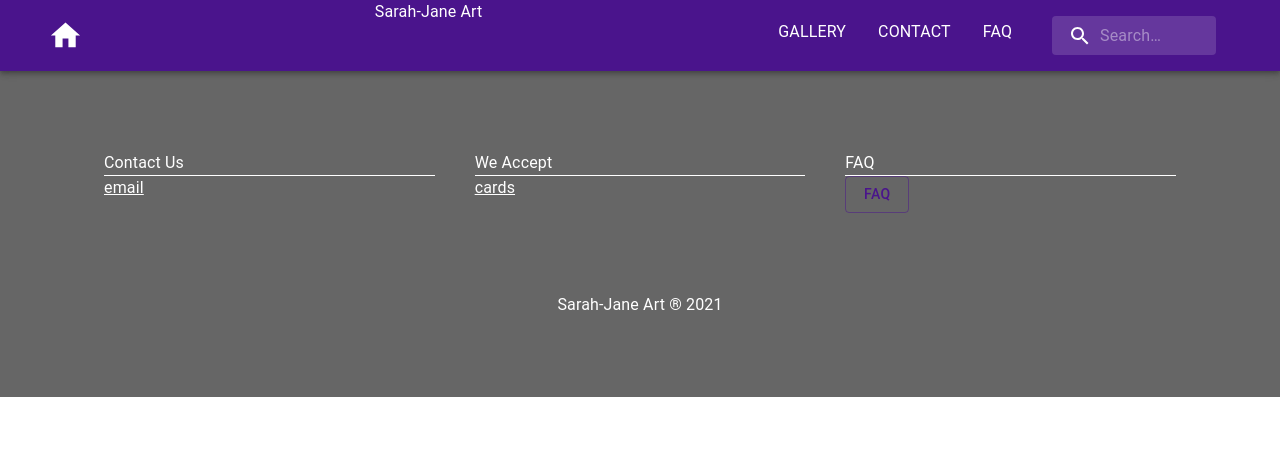
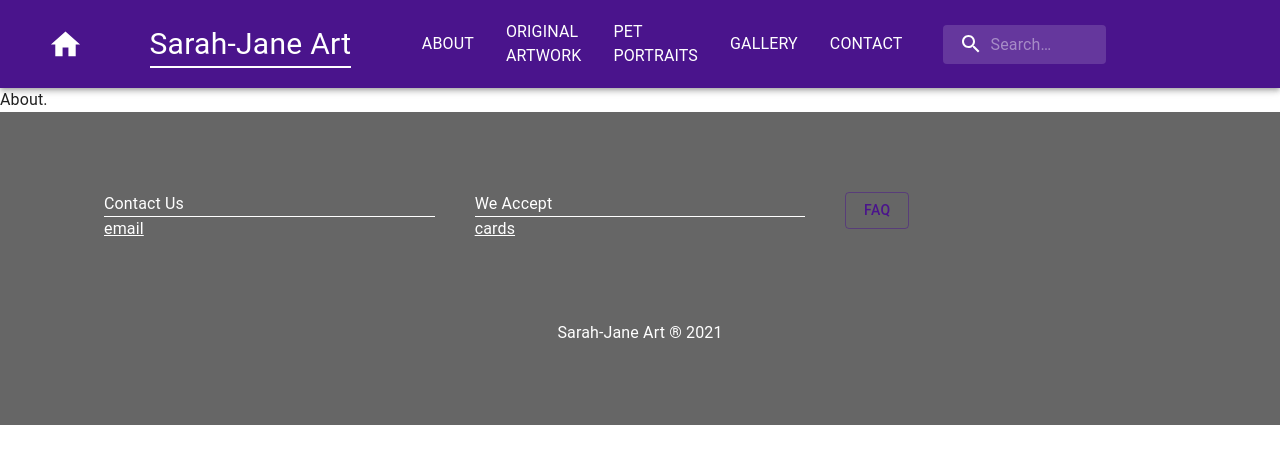
Before and after one commit to Pete-Senpai/gallery, a React (Create React App) app: page /about in a window 1280 px wide. Shown: the top 464 px of the page. Built offline with nearby package versions, Linux system fonts and the light colour scheme.

Commit message:
Adding more pages and centralizing buttons on NavBar

```diff
--- a/src/App.tsx
+++ b/src/App.tsx
@@ -5,7 +5,9 @@ import { purple } from '@mui/material/colors';
 import Home from 'pages/home';
 import Gallery from 'pages/gallery';
 import Contact from 'pages/contact';
-import FAQ from 'pages/faq';
+import About from 'pages/about';
+import OriginalArtwork from 'pages/original_artwork';
+import PetPortraits from 'pages/pet_portraits';
 import NavBar from 'components/navBar';
 import Footer from 'components/footer';
 import { Box, CssBaseline } from '@mui/material';
@@ -31,9 +33,11 @@ const App = () => {
             <Box component="main" sx={{display: "flex", width: "100%", height: "100%"}}>
               <Switch>
                 <Route path='/' exact component={Home} />
+                <Route path='/about' exact component={About} />
+                <Route path='/original_artwork' exact component={OriginalArtwork} />
+                <Route path='/pet_portraits' exact component={PetPortraits} />
                 <Route path='/gallery' exact component={Gallery} />
                 <Route path='/contact' exact component={Contact} />
-                <Route path='/faq' exact component={FAQ} />
               </Switch>
             </Box>
             <Footer />
--- a/src/components/footer/index.tsx
+++ b/src/components/footer/index.tsx
@@ -30,8 +30,7 @@ const Footer = () => {
                             </Box>
                         </Grid>
                         <Grid item xs={12} sm={4}>
-                            <Box borderBottom={1}>FAQ</Box>
-                            <Button href="/faq" variant="outlined">
+                            <Button href="/about" variant="outlined">
                                 FAQ
                             </Button>
                         </Grid>
--- a/src/components/navBar/index.tsx
+++ b/src/components/navBar/index.tsx
@@ -5,9 +5,11 @@ import SearchBar from '../searchBar/SearchBar';
 import { useHistory } from 'react-router-dom';
 
 const navLinks = [
+    { title: `about`, path: `/about` },
+    { title: `original artwork`, path: `/original_artwork` },
+    { title: `pet portraits`, path: `/pet_portraits`},
     { title: `gallery`, path: `/gallery` },
-    { title: `contact`, path: `/contact` },
-    { title: `faq`, path: `/faq` },
+    { title: `contact`, path: `/contact` }
 ];
 
 const NavBar = () => {
@@ -24,10 +26,10 @@ const NavBar = () => {
                         size="large">
                         <Home fontSize="large" />
                     </IconButton>
-                    <Typography>Sarah-Jane Art</Typography>
+                    <Typography sx={{alignSelf: "center", fontSize: 30, borderBottom: 2}}>Sarah-Jane Art</Typography>
                     <List component="nav" aria-labelledby="main navigation" sx={{display: "flex", justifyContent: "space-between"}}>
                         {navLinks.map(({ title, path }) => (
-                            <Box onClick={() => history.push(path)} key={title} sx={{textDecoration: "none", textTransform: "uppercase", color: "white"}}>
+                            <Box onClick={() => history.push(path)} key={title} sx={{textDecoration: "none", textTransform: "uppercase", color: "white", alignSelf: "center"}}>
                                 <ListItem button>
                                     <ListItemText primary={title} />
                                 </ListItem>
--- /dev/null
+++ b/src/pages/about/index.tsx
@@ -0,0 +1,9 @@
+import React from 'react';
+
+const About = () => {
+    return (
+        <>About.</>
+    );
+};
+
+export default About;
--- a/src/pages/faq/index.tsx
+++ /dev/null
@@ -1,9 +0,0 @@
-import React from 'react';
-
-const FAQ = () => {
-    return (
-        <>FAQ.</>
-    );
-};
-
-export default FAQ;
--- a/src/pages/home/index.tsx
+++ b/src/pages/home/index.tsx
@@ -4,7 +4,7 @@ import React from 'react';
 const Home = () => {
     return (
             <Container>
-                <Box m={2} pt={3} px={2} sx={{ bgcolor: '#cfe8fc', height: "25%", width: "100%" }}>
+                <Box m={2} pt={3} px={2} sx={{ bgcolor: '#cfe8fc', height: '400px', width: "100%" }}>
                     <Grid container spacing={2}>
                         <Grid item xs={6}>
                             <Typography align="center" borderBottom={1}>
@@ -18,8 +18,6 @@ const Home = () => {
                             <Card>
                                 <CardMedia
                                     component="img"
-                                    width= "100%"
-                                    height= "100%"
                                     image={"https://scontent.fbeg1-1.fna.fbcdn.net/v/t1.6435-9/241813029_4851381168313141_1523254842365993390_n.jpg?_nc_cat=107&ccb=1-5&_nc_sid=a26aad&_nc_eui2=AeFcPr5tm1sGSE40M_y5qAttp42ACN6CUZinjYAI3oJRmMzkkos_EBdb5waLU5rY0rPGAVYPUw-DaejmRc8ddxTy&_nc_ohc=tnCmVpAxAo4AX9EMtKo&_nc_ht=scontent.fbeg1-1.fna&oh=c79d2a00ab3e867184ed672a55bf49ae&oe=616BDE9D"}
                                     alt="photo"
                                 />
@@ -27,14 +25,12 @@ const Home = () => {
                         </Grid>
                     </Grid>
                 </Box>
-                <Box m={2} pt={3} px={2} sx={{ bgcolor: '#cfe8fc', height: "25%", width: "100%" }}>
+                <Box m={2} pt={3} px={2} sx={{ bgcolor: '#cfe8fc', height: '400px', width: "100%" }}>
                     <Grid container spacing ={2}>
                         <Grid item xs={6}>
                             <Card>
                                 <CardMedia
                                     component="img"
-                                    width= "100%"
-                                    height= "100%"
                                     image={"https://scontent.fbeg1-1.fna.fbcdn.net/v/t1.6435-9/209559220_4625822674202326_5716549258690711660_n.jpg?_nc_cat=101&ccb=1-5&_nc_sid=a26aad&_nc_eui2=AeEFHbgGQ4AaVAKUQ1eKlfmQjqHoZbQwo9qOoehltDCj2vsLKnghvfbnn8SgJSDvyz1DTXGEeue1vhiCysLfFrFd&_nc_ohc=kPAnpEJmguwAX9K55Bg&_nc_ht=scontent.fbeg1-1.fna&oh=ece283053438816661cf647b7df09e78&oe=616D3827"}
                                     alt="photo"
                                 />
@@ -50,7 +46,7 @@ const Home = () => {
                         </Grid>
                     </Grid>
                 </Box>
-                <Box m={2} pt={3} px={2} sx={{ bgcolor: '#cfe8fc', height: "25%", width: "100%" }}>
+                <Box m={2} pt={3} px={2} sx={{ bgcolor: '#cfe8fc', height: '400px', width: "100%" }}>
                     <Grid container spacing={2}>
                         <Grid item xs={6}>
                             <Typography align="center" borderBottom={1}>
@@ -64,8 +60,6 @@ const Home = () => {
                             <Card>
                                 <CardMedia
                                     component="img"
-                                    width= "100%"
-                                    height= "100%"
                                     image={"https://scontent.fbeg1-1.fna.fbcdn.net/v/t1.6435-9/232396320_4729118877206038_9067115924514914984_n.jpg?_nc_cat=104&ccb=1-5&_nc_sid=a26aad&_nc_eui2=AeGp0eUX1gIaIp1MUX43j8hc9C3r4-EMNTX0Levj4Qw1NVUL0WPSBMBE6YR70kR9nRw8l9e11MFZxbgjMsbBLR-l&_nc_ohc=ZcS7P7qEqywAX_TtmMA&_nc_ht=scontent.fbeg1-1.fna&oh=af07bbdf8934cba8fd862abc9b9032a0&oe=616D4F9E"}
                                     alt="photo"
                                 />
@@ -73,14 +67,12 @@ const Home = () => {
                         </Grid>
                     </Grid>
                 </Box>
-                <Box m={2} pt={3} px={2} sx={{ bgcolor: '#cfe8fc', height: "25%", width: "100%" }}>
+                <Box m={2} pt={3} px={2} sx={{ bgcolor: '#cfe8fc', height: '400px', width: "100%" }}>
                     <Grid container spacing ={2}>
                         <Grid item xs={6}>
                             <Card>
                                 <CardMedia
                                     component="img"
-                                    width= "100%"
-                                    height= "100%"
                                     image={"https://scontent.fbeg1-1.fna.fbcdn.net/v/t1.6435-9/239468282_4772962376155021_5895707963065349972_n.jpg?_nc_cat=100&ccb=1-5&_nc_sid=a26aad&_nc_eui2=AeGka-vM_rkcTCzPvPgbU8a5UtFVQorY2cpS0VVCitjZyugPsr6WgVhcbFxbziP3zQYtbIM_S08V_lbKy-KRf-tw&_nc_ohc=E6MxPXtFia4AX8as8SR&_nc_ht=scontent.fbeg1-1.fna&oh=43fbc7be956fb2b2efc36205844d23a9&oe=616B8A87"}
                                     alt="photo"
                                 />
--- /dev/null
+++ b/src/pages/original_artwork/index.tsx
@@ -0,0 +1,9 @@
+import React from 'react';
+
+const OriginalArtwork = () => {
+    return (
+        <>Original Artwork.</>
+    );
+};
+
+export default OriginalArtwork;
--- /dev/null
+++ b/src/pages/pet_portraits/index.tsx
@@ -0,0 +1,9 @@
+import React from 'react';
+
+const PetPortraits = () => {
+    return (
+        <>Pet Portraits.</>
+    );
+};
+
+export default PetPortraits;
```
